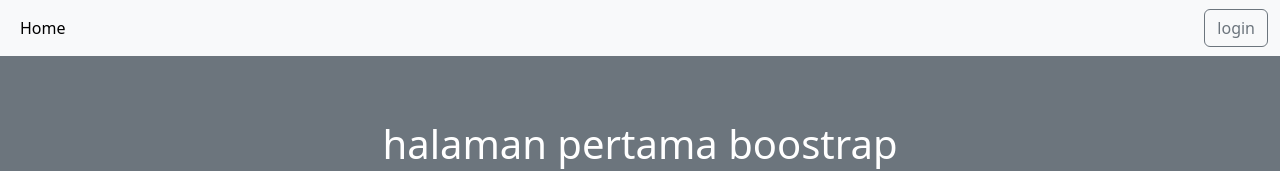
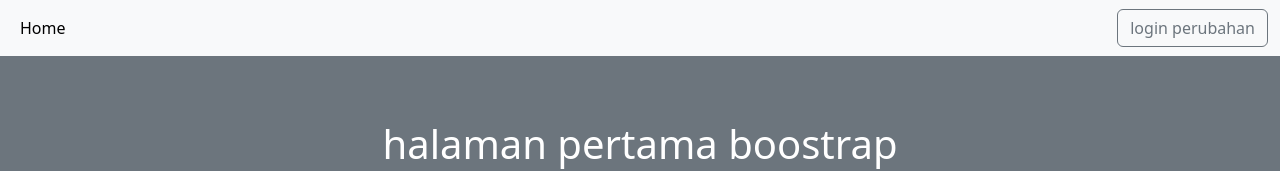
Before and after one commit to Fatwaakbarjiwani/studiindependen, a plain HTML site: page index.html in a window 1280 px wide. Shown: the top 171 px of the page. Drawn offline with nearby package versions, Linux system fonts and the light colour scheme.

```diff
--- a/index.html
+++ b/index.html
@@ -37,6 +37,7 @@
           <a href="login.html"
             ><button type="submit" class="btn btn-outline-secondary">
               login
+              perubahan
             </button>
           </a>
         </div>
```
